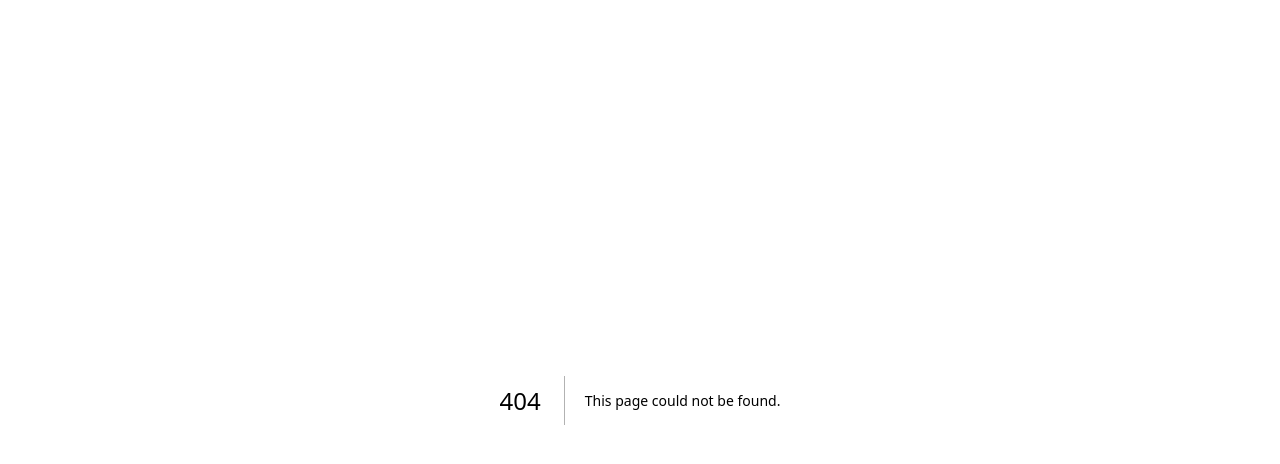
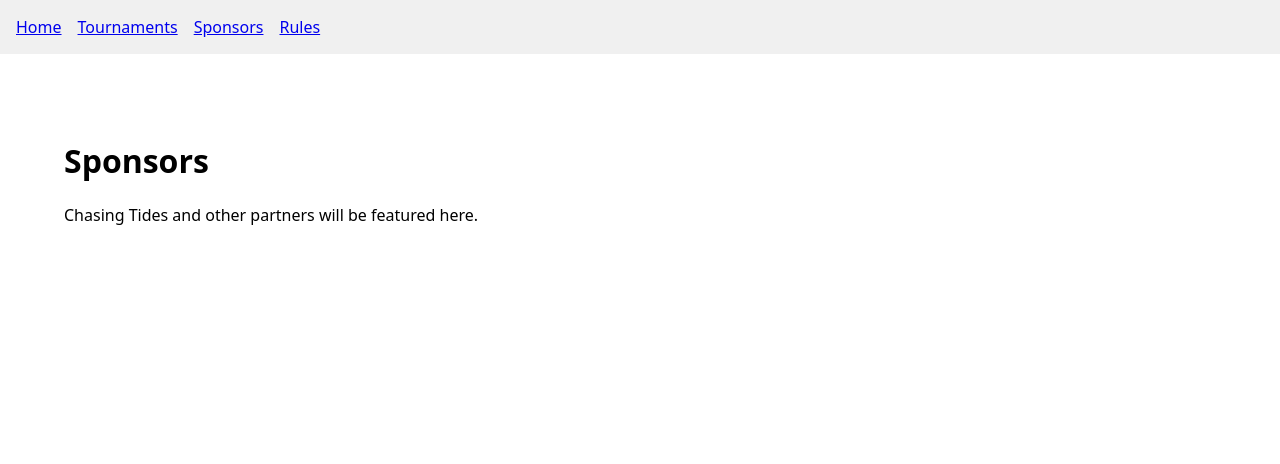
Before and after one commit to jaretphillips1-ui/efsp, a Next.js app: page /sponsors in a window 1280 px wide. Before the commit this address had no page. Shown: the top 464 px of the page. Built offline with nearby package versions, Linux system fonts and the light colour scheme.

Commit message:
feat: add nav bar with links to Tournaments, Sponsors, Rules

```diff
--- a/app/layout.tsx
+++ b/app/layout.tsx
@@ -1,8 +1,24 @@
-export const metadata = { title: "EFSP", description: "Elite Fishing Series Platform" };
+import Link from "next/link";
+
+export const metadata = {
+  title: "EFSP",
+  description: "Elite Fishing Series Platform",
+};
+
 export default function RootLayout({ children }: { children: React.ReactNode }) {
   return (
     <html lang="en">
-      <body style={{ margin: 0, fontFamily: "system-ui, Arial, sans-serif" }}>{children}</body>
+      <body style={{ fontFamily: "system-ui, Arial, sans-serif", margin: 0 }}>
+        <nav style={{ padding: "16px", background: "#f0f0f0" }}>
+          <Link href="/" style={{ marginRight: 16 }}>Home</Link>
+          <Link href="/tournaments" style={{ marginRight: 16 }}>Tournaments</Link>
+          <Link href="/sponsors" style={{ marginRight: 16 }}>Sponsors</Link>
+          <Link href="/rules">Rules</Link>
+        </nav>
+        <main style={{ padding: "32px" }}>
+          {children}
+        </main>
+      </body>
     </html>
   );
 }
--- /dev/null
+++ b/app/sponsors/page.tsx
@@ -0,0 +1,8 @@
+export default function SponsorsPage() {
+  return (
+    <main style={{ padding: 32 }}>
+      <h1>Sponsors</h1>
+      <p>Chasing Tides and other partners will be featured here.</p>
+    </main>
+  );
+}
```
Also changed, not shown: app/rules/page.tsx (added, +8 -0 lines), app/tournaments/page.tsx (added, +8 -0 lines).
